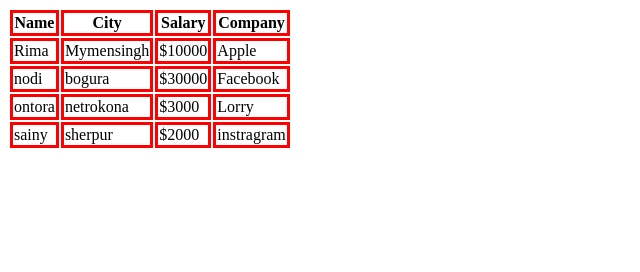
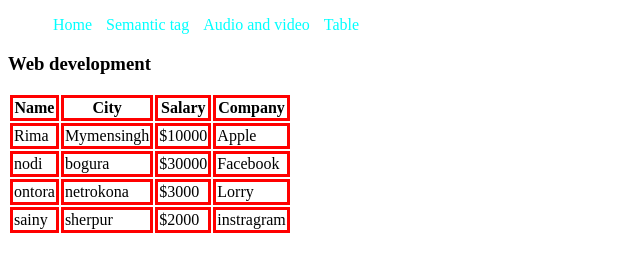
Before and after one commit to rimasultana/Module-4.6, a plain HTML site: page Table.html in a window 1280 px wide. Shown: the whole page, without its empty margins (0-640 px from the left). Drawn offline with Linux system fonts and the light colour scheme.

Commit message:
bav ber er kaj

```diff
--- a/Table.html
+++ b/Table.html
@@ -5,9 +5,22 @@
     <meta name="viewport" content="width=device-width, initial-scale=1.0">
     <title>Document</title>
     <link rel="stylesheet" href="table.css">
+    <link rel="stylesheet" href="style.css">
 
 </head>
 <body>
+    <header>
+        <nav>
+            <ul>
+                <li><a href="">Home</a></li>
+                <li><a href="SEmanticTag.html">Semantic tag</a></li>
+                <li><a href="index.html">Audio and video</a></li>
+                <li><a href="table.css">Table</a></li>
+            </ul>
+        </nav>
+        <h3>Web development</h3>
+    </header>
+
     <table>
         <thead>
            <tr>
--- /dev/null
+++ b/style.css
@@ -0,0 +1,14 @@
+nav li{
+    list-style: none;
+    display: inline;
+    margin: 5px;
+    padding: auto;
+}
+nav li a{
+text-decoration: none;
+color: aqua;
+}
+nav li:hover{
+    color: blue;
+    background-color: red;
+}
```
Also changed, not shown: SEmanticTag.html (+14 -0 lines), index.html (+13 -0 lines), nav.html (added, +22 -0 lines).
